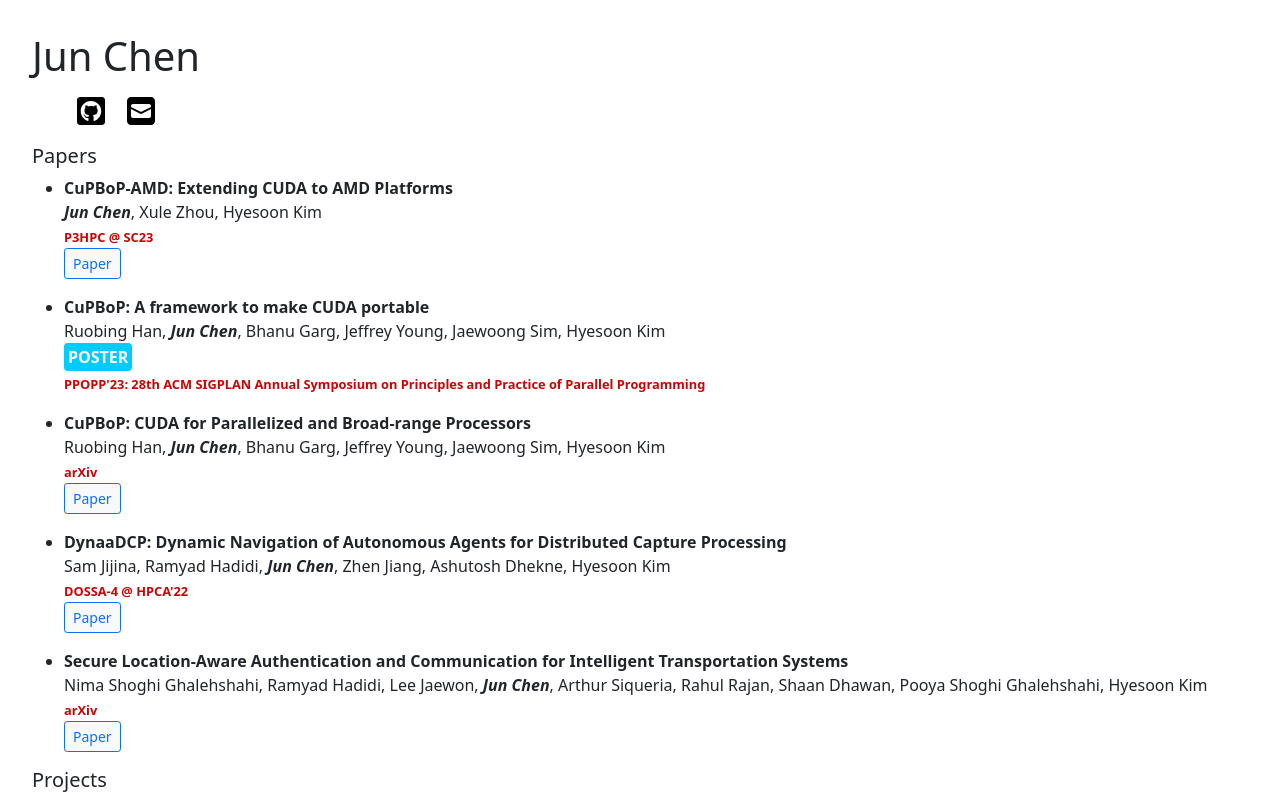
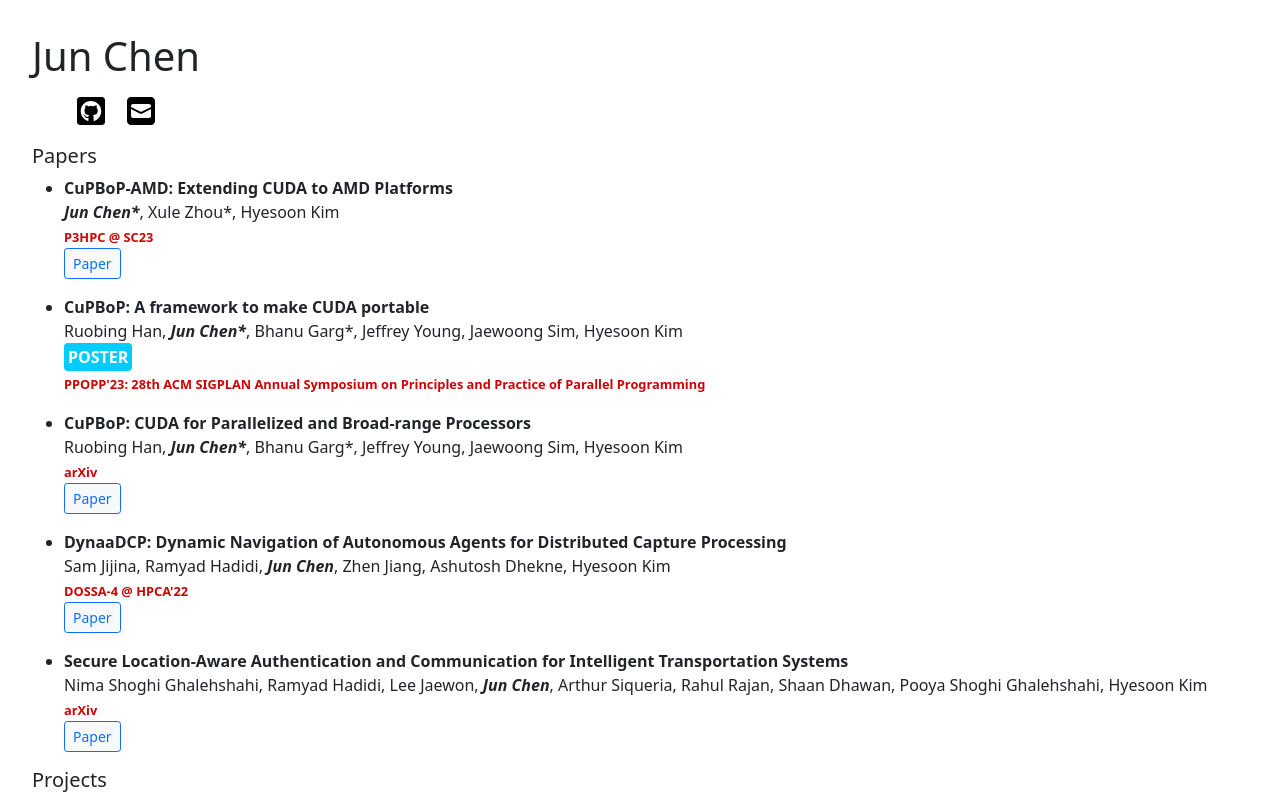
Before and after one commit to jchen706/personalProfile, a Next.js app: page / in a window 1280 px wide. Shown: the top 800 px of the page. Built offline with nearby package versions, Linux system fonts and the light colour scheme.

Commit message:
update nov 23

```diff
--- a/pages/index.tsx
+++ b/pages/index.tsx
@@ -63,7 +63,7 @@ const Home: NextPage = () => {
         <div className="paperSection">
           <h5>Papers</h5>
           <Paper title="CuPBoP-AMD: Extending CUDA to AMD Platforms"
-          author={<><i><strong>Jun Chen</strong></i>, Xule Zhou, Hyesoon Kim </>}
+          author={<><i><strong>Jun Chen*</strong></i>, Xule Zhou*, Hyesoon Kim </>}
           link="https://dl.acm.org/doi/10.1145/3624062.3624185"
           conf="P3HPC @ SC23"
           conflink="https://p3hpc.org/workshop/2023/program/"
@@ -71,7 +71,7 @@ const Home: NextPage = () => {
           ></Paper>
           <Paper title="CuPBoP: A framework to make CUDA portable"
           // Ruobing Han, Jun Chen, Bhanu Garg, Jeffrey Young, Jaewoong Sim, Hyesoon Kim
-          author={<>Ruobing Han, <i><strong>Jun Chen</strong></i>, Bhanu Garg, Jeffrey Young, Jaewoong Sim, Hyesoon Kim </>}
+          author={<>Ruobing Han, <i><strong>Jun Chen*</strong></i>, Bhanu Garg*, Jeffrey Young, Jaewoong Sim, Hyesoon Kim </>}
           link=""
           conf="PPOPP'23: 28th ACM SIGPLAN Annual Symposium on Principles and Practice of Parallel Programming"
           conflink="https://ppopp23.sigplan.org/details/PPoPP-2023-papers/41/POSTER-CuPBoP-A-framework-to-make-CUDA-portable"
@@ -79,7 +79,7 @@ const Home: NextPage = () => {
           ></Paper>
           <Paper title="CuPBoP: CUDA for Parallelized and Broad-range Processors"
           // Ruobing Han, Jun Chen, Bhanu Garg, Jeffrey Young, Jaewoong Sim, Hyesoon Kim
-          author={<>Ruobing Han, <i><strong>Jun Chen</strong></i>, Bhanu Garg, Jeffrey Young, Jaewoong Sim, Hyesoon Kim </>}
+          author={<>Ruobing Han, <i><strong>Jun Chen*</strong></i>, Bhanu Garg*, Jeffrey Young, Jaewoong Sim, Hyesoon Kim </>}
           link="https://arxiv.org/abs/2206.07896"
           conf='arXiv'
           conflink="https://arxiv.org/abs/2206.07896"
```
